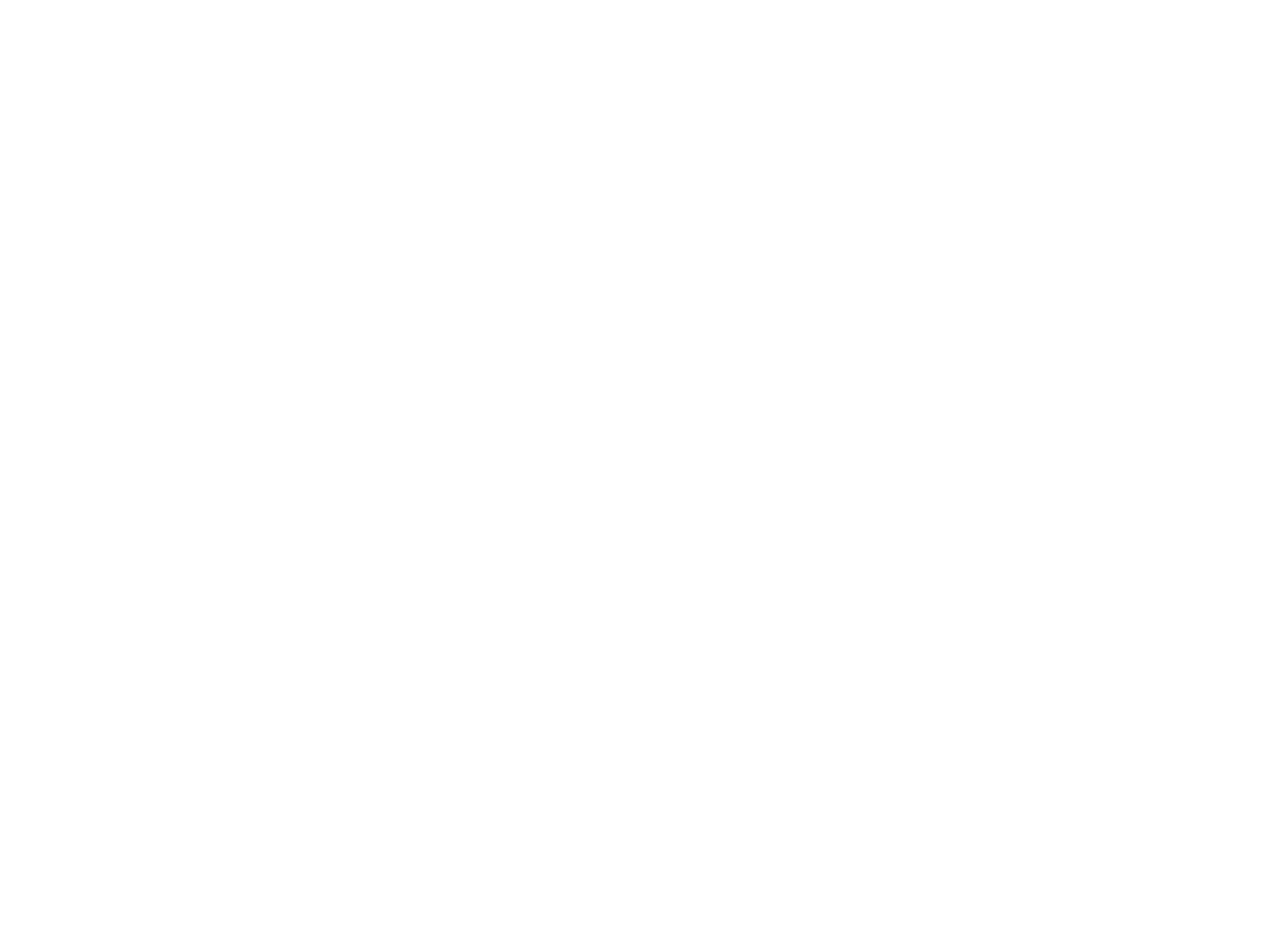
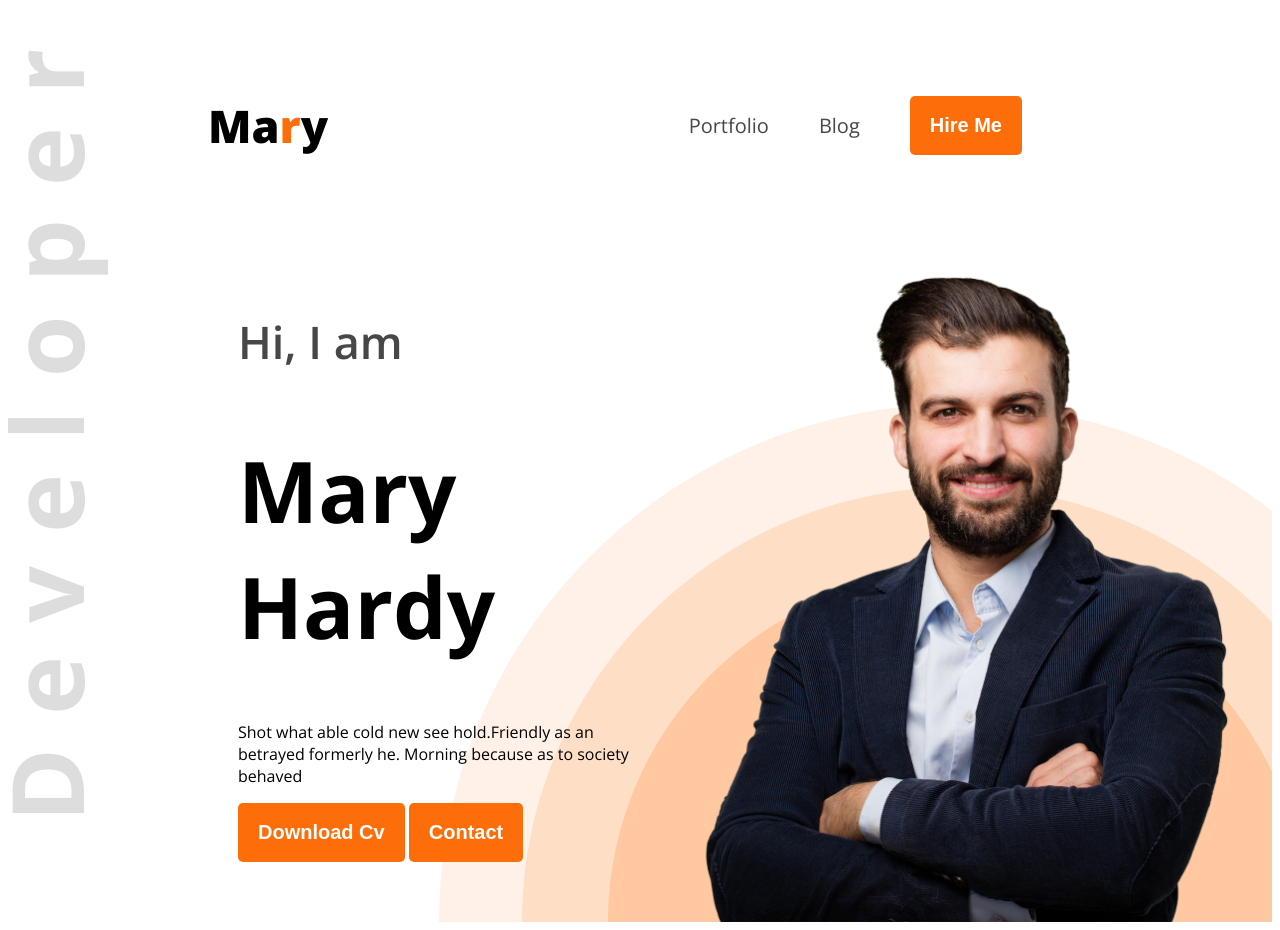
Before and after one commit to shahriar764/web-developer-porttfolio, a plain HTML site: page index.html in a window 1280 px wide. Before the commit the page ends 800 px from the top, so only its background shows below. Drawn offline with nearby package versions, Linux system fonts and the light colour scheme.

Commit message:
added web Developer portfolio

```diff
--- a/index.html
+++ b/index.html
@@ -1,19 +1,39 @@
 <!DOCTYPE html>
 <html lang="en">
 <head>
-    <meta charset="UTF-8">
-    <meta name="viewport" content="width=device-width, initial-scale=1.0">
-    <title>Web Developer portfolio</title>
+  <meta charset="UTF-8" />
+  <meta name="viewport" content="width=device-width, initial-scale=1.0" />
+  <title>Web Developer Portfolio</title>
+  <link rel="preconnect" href="https://fonts.googleapis.com" />
+  <link rel="preconnect" href="https://fonts.gstatic.com" crossorigin />
+  <link href="https://fonts.googleapis.com/css2?family=Open+Sans:ital,wght@0,300..800;1,300..800&display=swap" rel="stylesheet" />
+  <link rel="stylesheet" href="style/portfolio.css" />
 </head>
-<body>
-    <header>
-
-    </header>
-    <main>
-
-    </main>
-    <footer>
-
-    </footer>
+<body class="open-sans-normal">
+  <header class="header">
+    <nav class="nav">
+      <h3 class="nav-title">Ma<span class="text-primary">r</span>y</h3>
+      <ul>
+        <li><a class="dark-2" href="#">Portfolio</a></li>
+        <li><a class="dark-2" href="#">Blog</a></li>
+        <li><a href="#"><button class="btn-primary">Hire Me</button></a></li>
+      </ul>
+    </nav>
+    <div class="banner">
+        <div class="banner-content">
+           <h4 class="banner-greetings dark-2"> Hi, I am</h4>
+           <h1 class="banner-title"> Mary Hardy</h1>
+           <p class="banner-desription" >
+            Shot what able cold new see hold.Friendly as an betrayed
+            formerly he. Morning because as to society behaved
+           </p>
+           <button class="btn-primary">Download Cv</button>
+           <button class="btn-primary">Contact</button>
+        </div>
+        <img class="banner-profile-pic" src="images/hardy.png" alt="">
+    </div>
+  </header>
+  <main></main>
+  <footer></footer>
 </body>
 </html>
--- /dev/null
+++ b/style/portfolio.css
@@ -0,0 +1,79 @@
+
+.open-sans-normal {
+    font-family: "Open Sans", sans-serif;
+    font-optical-sizing: auto;
+    font-weight: <weight>;
+    font-style: normal;
+    font-variation-settings:
+      "wdth" 100;
+}
+
+/* shared style- */
+.text-primary{
+    color:#FD6E0A;
+}
+.dark-2{
+    color:#474747;
+}
+.btn-primary{
+    background-color:#FD6E0A;
+    font-weight:bold;
+    font-size:20px;
+    color:white;
+    border:none;
+    padding:18px 20px;
+    border-radius:5px;
+}
+/* header */
+.header{
+    background-image:url(../images/developer.png) , url(../images/header_bg.png);
+
+    background-repeat:no-repeat;
+    background-position: top left, bottom right ;
+}
+/* Nav styles */
+.nav {
+    display: flex;
+
+    align-items: center;
+    justify-content: space-between;
+    margin: 50px 200px;
+}
+.nav ul{
+    display:flex;
+    align-items:center;
+}
+
+.nav-title{
+    font-weight:800;
+    font-size:45px;
+}
+.nav ul li{
+    list-style:none;
+    margin-right:50px;
+
+}
+.nav li a {
+    text-decoration:none;
+    font-size:20px;
+}
+/* banner styles */
+.banner{
+    display:flex;
+    justify-content: space-between;
+    margin:0 35px 0 230px;
+}
+.banner-content{
+    max-width:580px;
+}
+.banner-greetings{
+    font-size:45px;
+    font-weight:600;
+}
+.banner-title{
+    font-weight:bold;
+    font-size:85px;
+}
+.banner-profile-pic{
+    width:580px;
+}
```
